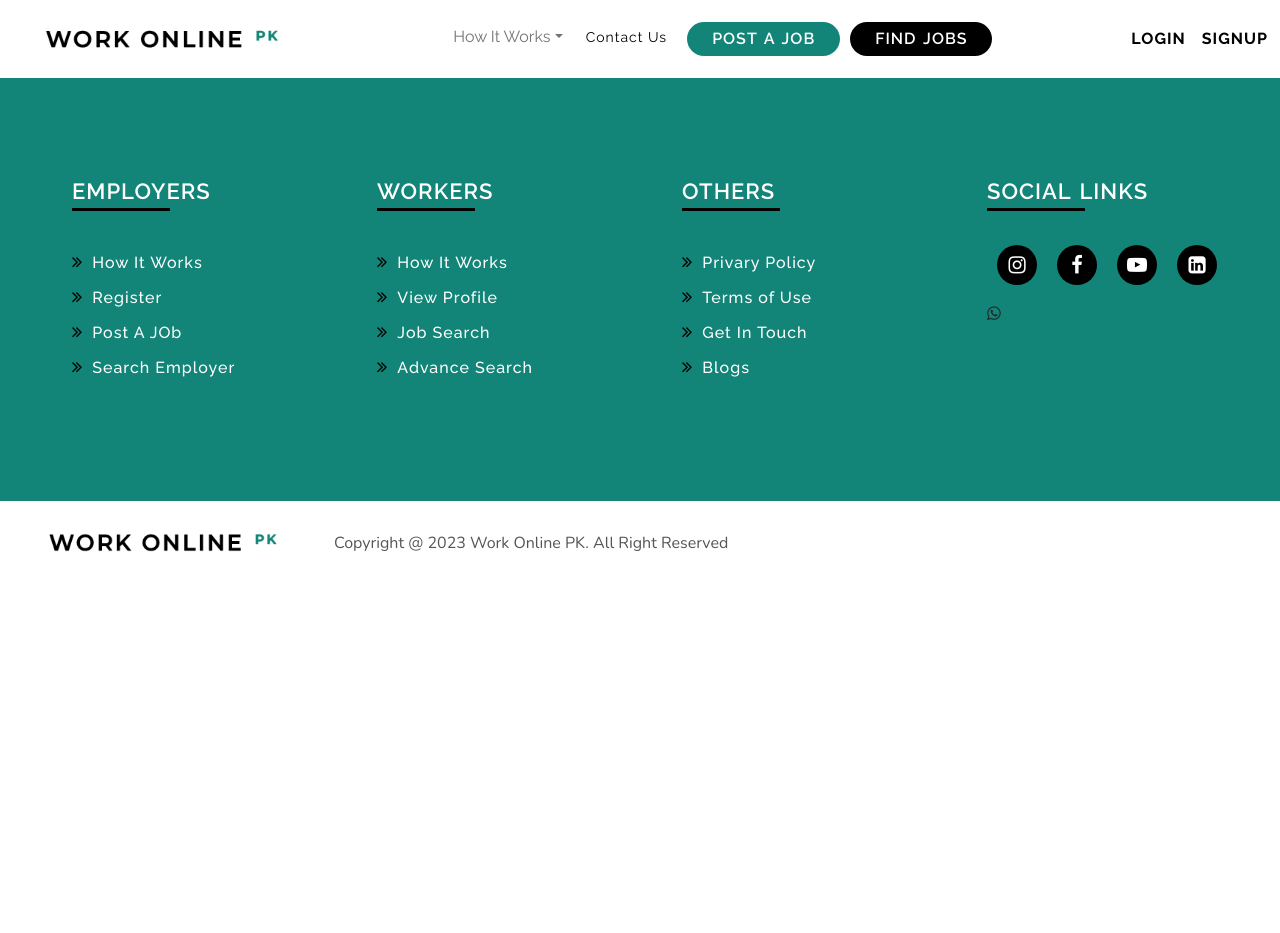
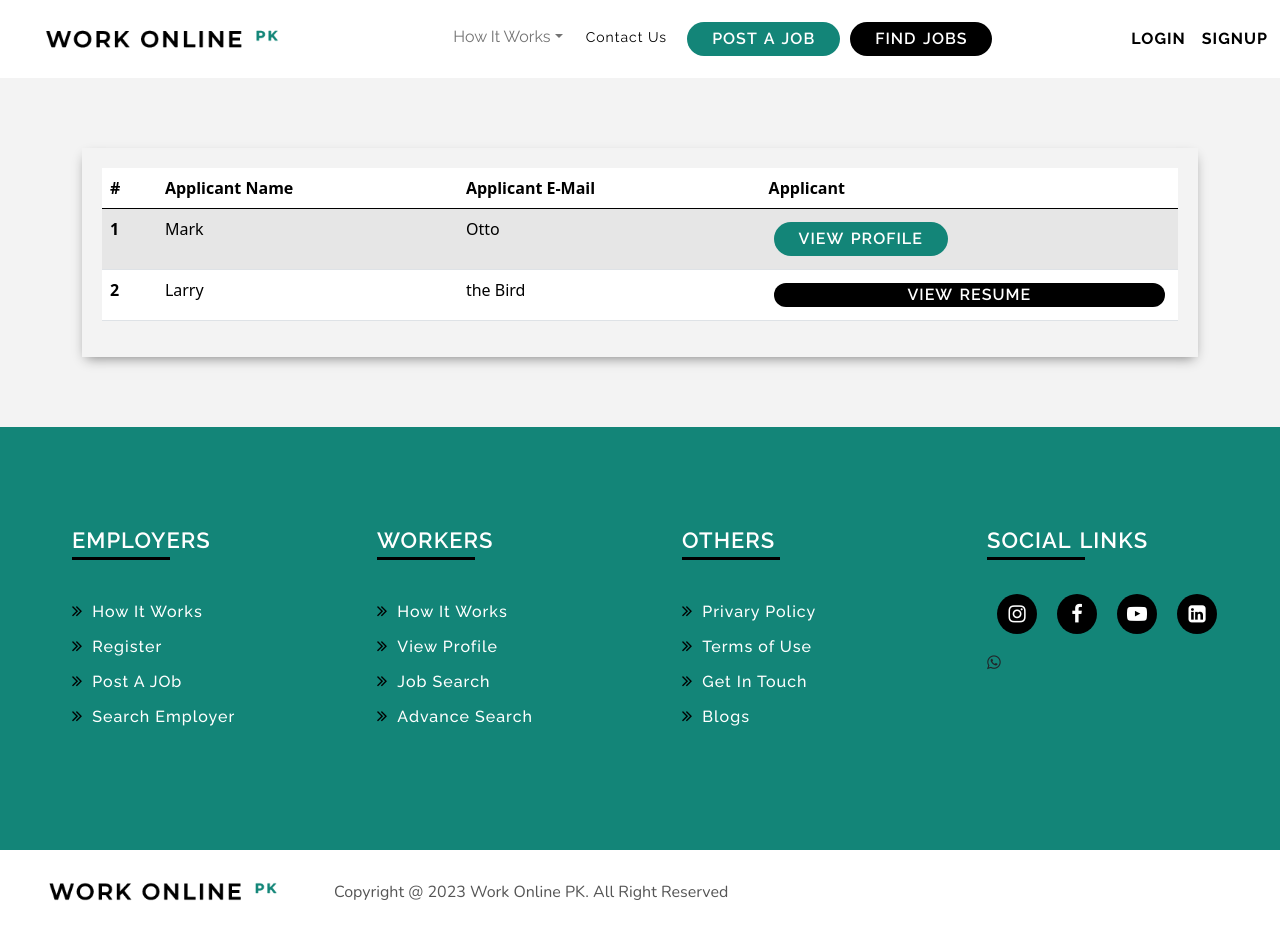
Before and after one commit to cyberxstudiocxs/wop_frontend, a React (Create React App) app: page /viewapplicant in a window 1280 px wide. Before the commit the page ends 800 px from the top, so only its background shows below. Built offline with nearby package versions, Linux system fonts and the light colour scheme; a web font is replaced by a local one.

Commit message:
Create new view applicant components

```diff
--- a/src/App.js
+++ b/src/App.js
@@ -30,6 +30,12 @@
 import JobSeekerCreateProfile from "./Pages/JobSeekers/JobSeekerCreateProfile";
 import SkillSearch from "./Pages/skillsearch";
 import UpdatedProfile from "./Pages/JobSeekers/UpdateProfile";
+import ApplicantView from "./Pages/Employers/ApplicantView";
+
+
+
+
+
 
 
 function App() {
@@ -106,6 +112,7 @@
               </ProtectedRoute>
               }
             />
+             <Route  path="/viewapplicant" element={<ApplicantView />} />
 
             <Route path="/jobseekersearchjob" element={<JobSearching />} />
             <Route path="/rateskill" element={<RateYourSkils />} />
@@ -118,6 +125,8 @@
                   <EmpJobListing />
                  </ProtectedRoute>
             } />
+
+
             <Route path="/jobseekerworks" element={<HowItWorkJobSeeker />} />
             <Route
               path="/succesfullypostsubmit"
@@ -146,7 +155,10 @@
                 </ProtectedRoute>
               }
             />
+
           </Routes>
+
+
 
           <Footer />
         </>
--- /dev/null
+++ b/src/Pages/Employers/ApplicantView.js
@@ -0,0 +1,57 @@
+import "../../styles/joblisting.css";
+import "../../styles/menu.css";
+import { Link } from "react-router-dom";
+const ApplicantView = () => {
+  return (
+    <div>
+      <section className="Accontsettig-box">
+        <div className="container">
+          <div className="row">
+            <div className="col-lg-12">
+              <div className="table-box-outer">
+                <table class="table table-striped">
+                  <thead>
+                    <tr>
+                      <th scope="col">#</th>
+                      <th scope="col">Applicant Name</th>
+                      <th scope="col">Applicant E-Mail</th>
+                      <th scope="col">Applicant</th>
+                    </tr>
+                  </thead>
+                  <tbody>
+                    <tr>
+                      <th scope="row">1</th>
+                      <td>Mark</td>
+                      <td>Otto</td>
+                      <td>
+
+                        <div className="actionss-box">
+                         <Link className="postjob-btn" >  View Profile </Link>
+
+
+                        </div>
+                      </td>
+                    </tr>
+
+                    <tr>
+                      <th scope="row">2</th>
+                      <td>Larry</td>
+                      <td>the Bird</td>
+                      <td>   <Link className="findjob-btn" >
+                      View Resume
+            </Link></td>
+
+
+                    </tr>
+                  </tbody>
+                </table>
+              </div>
+            </div>
+          </div>
+        </div>
+      </section>
+    </div>
+  );
+};
+
+export default ApplicantView;
--- a/src/Pages/Employers/EmpJobListing.js
+++ b/src/Pages/Employers/EmpJobListing.js
@@ -5,6 +5,8 @@
 import moment from "moment/moment";
 import jwt_decode from "jwt-decode";
 import { Link, useNavigate } from "react-router-dom";
+import { FaEdit } from "react-icons/fa";
+import { AiFillDelete ,AiOutlineFolderView } from "react-icons/ai";
 
 const EmpJobListing = () => {
 
@@ -147,17 +149,17 @@
                             <div className="actionss-box">
                               <span style={{cursor:'pointer',padding:'14px'}}
                                className="editjobs" onClick={()=>editJob(job.job_id)}>
-                               Edit
+                              <FaEdit   size={30}/>
                               </span>
 
                               <span style={{cursor:'pointer'}}
                                 className="Deletejobs" onClick={()=>confirmDialogue(job.job_id)}>
-                                Delete
+                               <AiFillDelete   size={30} />
                               </span>
 
                               <span style={{cursor:'pointer'}}
-                                className="postjob-btn">
-                                View Cv
+                             className="viewjobs"   >
+                             <AiOutlineFolderView  size={30} />
                               </span>
                             </div>
                           </th>
--- a/src/styles/joblisting.css
+++ b/src/styles/joblisting.css
@@ -41,7 +41,11 @@
     font-size: 20px;
     font-weight: 600;
 }
-
+.actionss-box {
+    display: flex;
+    justify-content: space-between;
+    align-items: center;
+}
 
 @media screen and (max-width: 600px) {
 .jobss-infoo h2{
```
Also changed, not shown: src/Pages/Home.js (+10 -0 lines).
